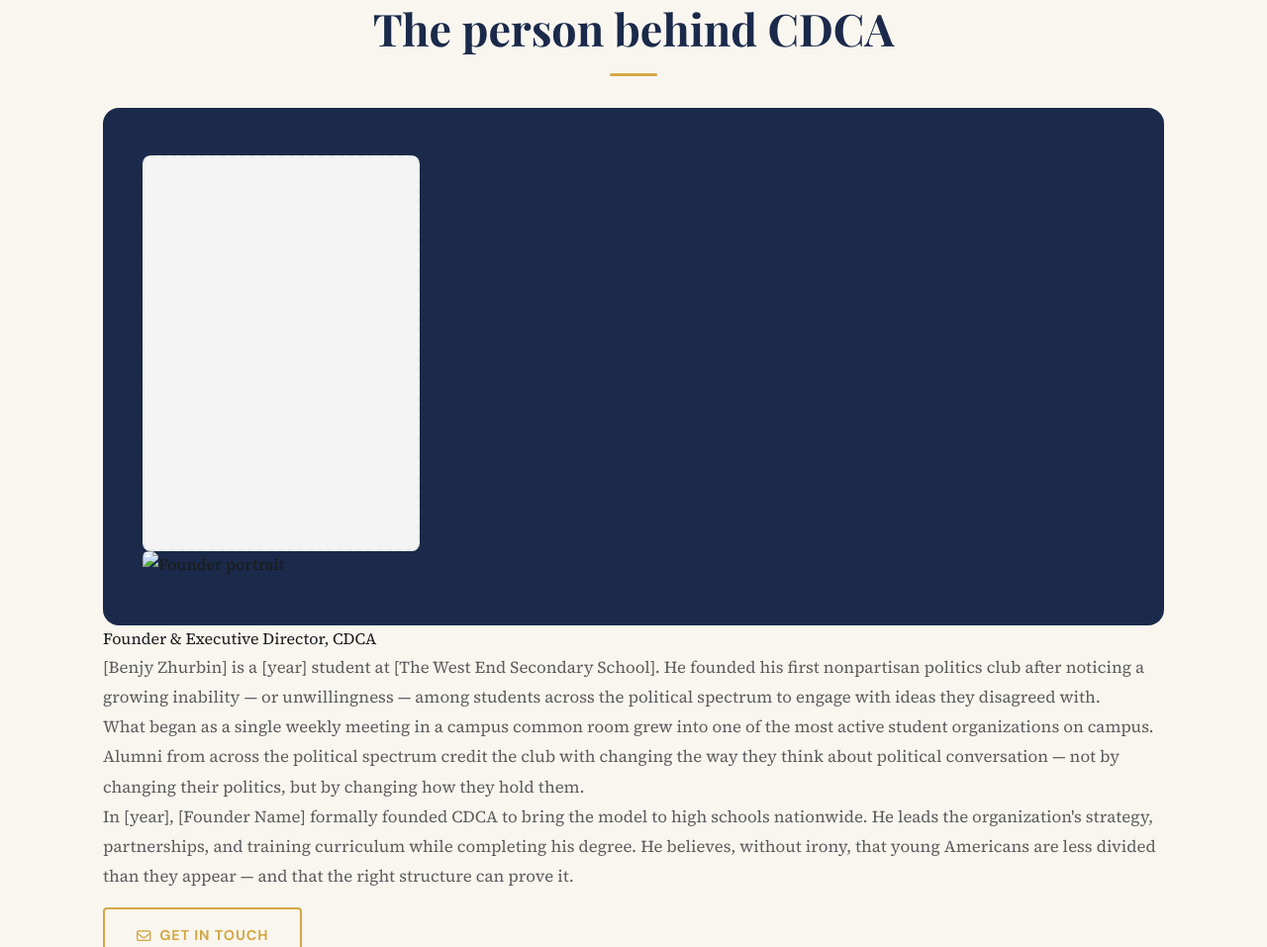
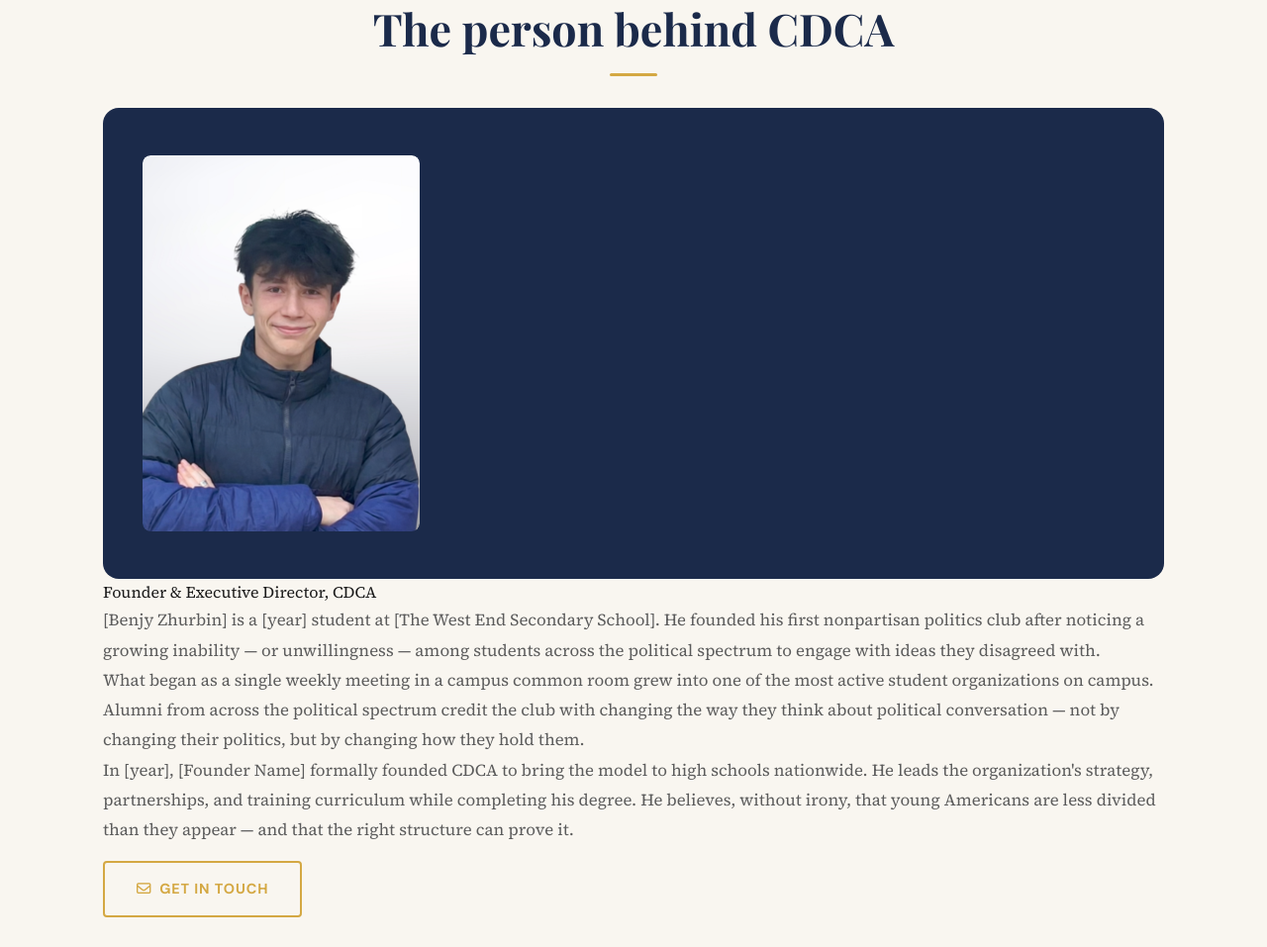
Before and after one commit to Benjamin77231/Civil-Dialogue-Clubs-of-America, a plain HTML site: page about.html in a window 1280 px wide. Shown: the part 4967-5924 px from the top of the page at 99% size. Drawn offline with nearby package versions, Linux system fonts and the light colour scheme; a web font is replaced by a local one.

Commit message:
Revert "Attempted founder photo change"
This reverts commit 9c59ad3a4ab4c446fb4a4ffa3e9d65b1ac03fc6c.

```diff
--- a/about.html
+++ b/about.html
@@ -311,8 +311,7 @@
                Best dimensions: 280 × 380px, portrait orientation (3:4 ratio).
                Replace this div with an <img> tag when ready.
                Suggested: headshot or speaking photo, warm lighting. -->
-           <div class="photo-placeholder photo-placeholder--tall"></div>
-           <img src="images/founder.png" alt="Founder portrait" style="width:100%; height:100%; object-fit:cover; border-radius:6px;" />
+          <img src="images/founder.png" alt="Founder portrait" style="width:100%; border-radius:8px;" />
           </div>
 
         </div>
```
Also changed, not shown: images/founder.png (added), 2 other files.
